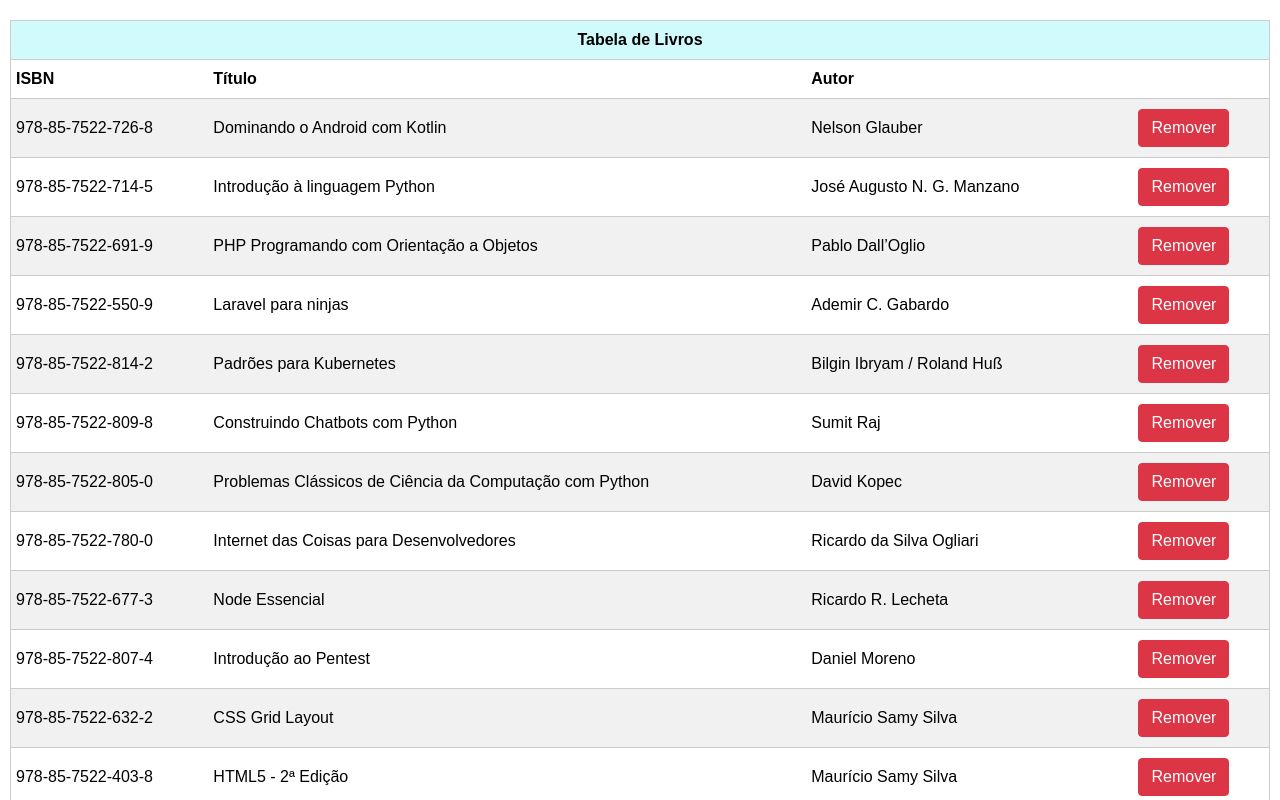
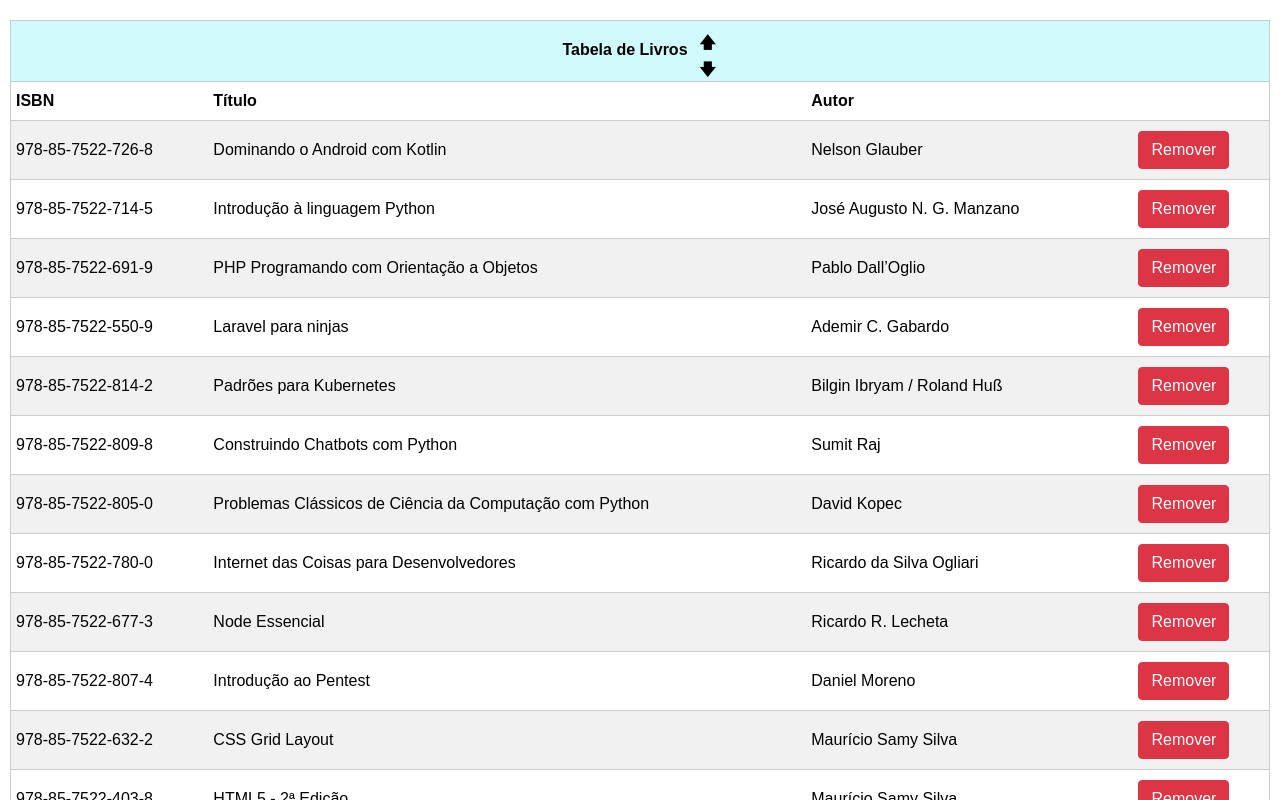
Before and after one commit to severidade/book_react_aprenda_praticando, a React (Create React App) app in the folder livro-react-maujor/tabela-livros/: page / in a window 1280 px wide. Shown: the top 800 px of the page. Built offline with nearby package versions, Linux system fonts and the light colour scheme.

Commit message:
feat: :rocket: Implementação da função que ordena livros  pelo titulo deforma crescente e decrescente

```diff
--- a/livro-react-maujor/tabela-livros/public/index.html
+++ b/livro-react-maujor/tabela-livros/public/index.html
@@ -2,7 +2,8 @@
 <html lang="pt-br">
   <head>
     <meta charset="utf-8" />
-    <link rel="icon" href="%PUBLIC_URL%/favicon.ico" />
+    <!-- <link rel="icon" href="%PUBLIC_URL%/favicon.ico" /> -->
+    <!-- <link rel="apple-touch-icon" href="%PUBLIC_URL%/logo192.png" /> -->
     <meta name="viewport" content="width=device-width, initial-scale=1" />
     <meta name="theme-color" content="#ffffff" />
     <meta
--- a/livro-react-maujor/tabela-livros/src/App.js
+++ b/livro-react-maujor/tabela-livros/src/App.js
@@ -21,15 +21,33 @@ class App extends Component {
 
   handleRemoverLinha = (id) =>{
     // console.log("Botão clicado")
+    // cria um novo objeto excluíndo aquele cuja o id pertence ao item que deseja remover
     const livros = this.state.livros.filter(l => l.id !== id);
-    // cria um novo objeto excluíndo aquele cuja o id pertence ao item que deseja remover
+    this.setState({ livros });
+  };
+
+  handleOrdenarCrescente = (titulo) => {
+    const livros = this.state.livros.sort((a,b) =>
+      a.titulo < b.titulo ? -1:0
+    );
+    this.setState({ livros });
+  };
+
+  handleOrdenarDecrescente = (titulo) => {
+    const livros = this.state.livros.sort((a,b) =>
+      a.titulo < b.titulo ? -1:0
+    );
+    livros.reverse();
     this.setState({ livros });
   };
 
 	render() {
 		return (
 			<table className="tabela">
-				<TabelaHead />
+				<TabelaHead
+          ordenarCrescente={ this.handleOrdenarCrescente}
+          ordenarDecrescente={ this.handleOrdenarDecrescente}
+        />
 				<TabelaBody
           livros={ this.state.livros }
           removerLinha={this.handleRemoverLinha}
--- a/livro-react-maujor/tabela-livros/src/componentes/TabelaHead.js
+++ b/livro-react-maujor/tabela-livros/src/componentes/TabelaHead.js
@@ -1,9 +1,15 @@
 import React from "react";
 
-const TabelaHead = () => (
+const TabelaHead = (props) => (
   <thead>
     <tr>
-      <th colSpan="4">Tabela de Livros</th>
+      <th colSpan="4">
+        Tabela de Livros
+        <div class="container-setinhas">
+          <div onClick={ () => props.ordenarCrescente()} >&#129093;</div>
+          <div onClick={ () => props.ordenarDecrescente()} >&#129095;</div>
+        </div>
+      </th>
     </tr>
     <tr>
       <th>ISBN</th>
--- a/livro-react-maujor/tabela-livros/src/index.css
+++ b/livro-react-maujor/tabela-livros/src/index.css
@@ -62,3 +62,11 @@ tfoot > tr {
   background-color: #0069d9;
   border-color: #0062cc;
 }
+.container-setinhas {
+  display: inline-block;
+  width: 20px;
+  height: 40px;
+  margin-left: 10px;
+  vertical-align: middle;
+}
+.container-setinhas > div { cursor: pointer;}
```
